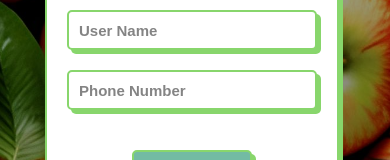
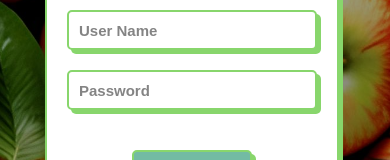
Before and after one commit to uvindusl/DM2-Frontend-repo, a React (Vite) app: page /supplier in a window 390 px wide. Shown: the part 475-635 px from the top of the page. Built offline with nearby package versions, Linux system fonts and the light colour scheme.

Commit message:
Refactor Supplier Login Form to include company field and update login handling to use password instead of telephone number

```diff
--- a/src/components/supplierLoginForm.tsx
+++ b/src/components/supplierLoginForm.tsx
@@ -19,13 +19,12 @@ const supplierLoginForm: React.FC<LoginFormProps> = ({
   const [username, setUsername] = useState<string>("");
   const [address, setAddress] = useState<string>("");
   const [tel, setTel] = useState<string>("");
+  const [company, setCompany] = useState<string>("");
+  const [password, setPassword] = useState<string>("");
 
   const handleLoginSubmit = (e: React.FormEvent) => {
     e.preventDefault();
-    const telNumber = parseInt(tel, 10);
-    if (!isNaN(telNumber)) {
-      onLogin(username, telNumber.toString());
-    }
+    onLogin(username, password);
   };
 
   const handleSignUpSubmit = (e: React.FormEvent) => {
@@ -61,12 +60,12 @@ const supplierLoginForm: React.FC<LoginFormProps> = ({
                   />
                   <input
                     className="flip-card__input"
-                    name="tel"
-                    placeholder="Phone Number"
-                    type="number"
+                    name="Password"
+                    placeholder="Password"
+                    type="text"
                     required
-                    value={tel}
-                    onChange={(e) => setTel(e.target.value)}
+                    value={password}
+                    onChange={(e) => setPassword(e.target.value)}
                     disabled={loading}
                   />
                   {error && <div className="error-message">{error}</div>}
@@ -105,12 +104,32 @@ const supplierLoginForm: React.FC<LoginFormProps> = ({
                   />
                   <input
                     className="flip-card__input"
-                    name="password"
+                    name="phonenu"
                     placeholder="Phone Number"
                     type="number"
                     required
                     value={tel}
                     onChange={(e) => setTel(e.target.value)}
+                    disabled={loading}
+                  />
+                  <input
+                    className="flip-card__input"
+                    name="text"
+                    placeholder="Company"
+                    type="number"
+                    required
+                    value={company}
+                    onChange={(e) => setCompany(e.target.value)}
+                    disabled={loading}
+                  />
+                  <input
+                    className="flip-card__input"
+                    name="password"
+                    placeholder="Password"
+                    type="password"
+                    required
+                    value={password}
+                    onChange={(e) => setPassword(e.target.value)}
                     disabled={loading}
                   />
                   <button className="flip-card__btn" type="submit">
--- a/src/pages/SupplierLoginPage.tsx
+++ b/src/pages/SupplierLoginPage.tsx
@@ -64,16 +64,16 @@ function SupplierLoginPage() {
   };
 
   const handleSignUp = (username: string, address: string, tel: number) => {
-    const apiUrl = "http://localhost:8080/customer-micro/customers";
+    const apiUrl = "http://localhost:8080/urban-food/suppliers";
 
     setLoading(true);
     setError(null);
 
     axios
       .post(apiUrl, {
-        customerName: username,
-        customerAddress: address,
-        customerTel: tel,
+        name: username,
+        address: address,
+        tell: tel,
       })
       .then((response) => {
         if (response.status === 200) {
```
